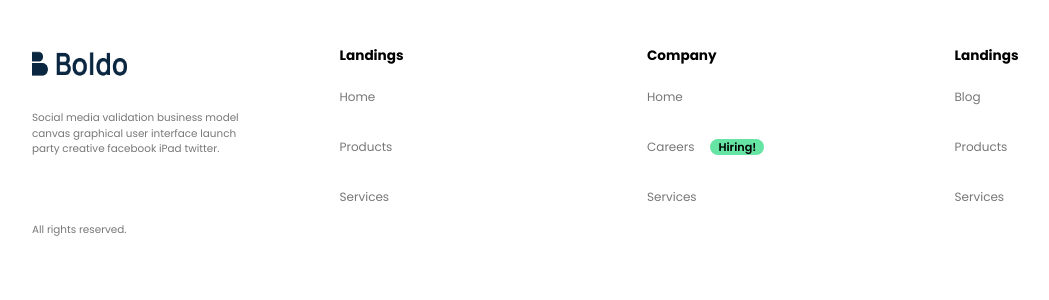
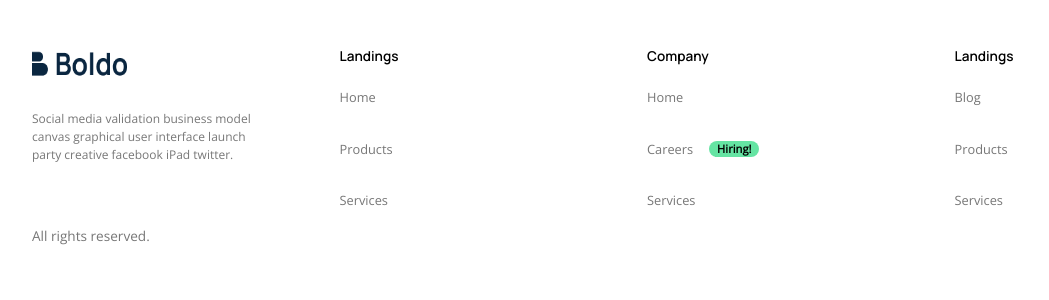
Before and after one commit to frankdev0/tonic_assessment, a Next.js app: page /components/footer in a window 1280 px wide. Shown: the top 300 px of the page, without its empty margins (48-1097 px from the left). Built offline with nearby package versions, Linux system fonts and the light colour scheme.

Commit message:
added font-family open sans and manrope

```diff
--- a/styles/Home.module.css
+++ b/styles/Home.module.css
@@ -80,7 +80,7 @@ padding: 0rem 1rem;
 }
 
 .herotexts{
-  font-size: 0.75rem;
+  font-size: 1rem;
   width: 500px;
   margin-top: 1rem;
   margin-bottom: 2rem;
@@ -280,7 +280,8 @@ line-height: 35px;
 
 .blogheader{
   color: #000000;
-  font-size: 0.9rem;
+  font-size: 1.1rem;
+  padding: 1rem 0rem;
 }
 
 .blogsubtext{
@@ -308,7 +309,7 @@ line-height: 35px;
 }
 
 .blogtexts{
-  font-size: 0.75rem;
+  font-size: 0.85rem;
   width: 200px;
 }
 
@@ -424,7 +425,7 @@ line-height: 35px;
 
 .footertext{
   margin-top: 2rem;
-  font-size: 0.65rem;
+  font-size: 0.75rem;
   color: #777777;
   width: 220px;
 }
@@ -454,12 +455,12 @@ line-height: 35px;
   text-decoration: none;
   appearance: none;
 color: #777777;
-font-size: 0.75rem;
+font-size: 0.80rem;
 margin: 1rem 0rem;
 }
 
 .copyright{
-  font-size: 0.65rem;
+  font-size: 0.85rem;
   color: #777777;
   padding-left: 5rem;
   margin-bottom: 2rem;
--- a/styles/globals.css
+++ b/styles/globals.css
@@ -1,5 +1,11 @@
 
-@import url('https://fonts.googleapis.com/css2?family=Poppins:wght@400;500;600;700&display=swap');
+/* @import url('https://fonts.googleapis.com/css2?family=Poppins:wght@400;500;600;700&display=swap'); */
+
+@import url('https://fonts.googleapis.com/css2?family=Manrope:wght@500;600&family=Open+Sans:wght@300;400&family=Poppins:wght@400;500;600;700&display=swap');
+
+
+  @import url('https://fonts.googleapis.com/css2?family=Open+Sans:wght@300;400&family=Poppins:wght@400;500;600;700&display=swap');
+
 
 
 * {
@@ -10,7 +16,7 @@
   border: 0;
   text-decoration: none;
   list-style: none;
-  font-family: 'Poppins';
+  font-family: 'Open Sans', sans-serif;
 }
 
 html,
@@ -27,6 +33,10 @@ p, h1, h2, h3, h4, h5, h6 {
   margin: 0;
 }
 
+h1, h2, h3, h4, h5, h6 {
+  font-family: 'Manrope', sans-serif;
+}
+
 
 
 a {
```
